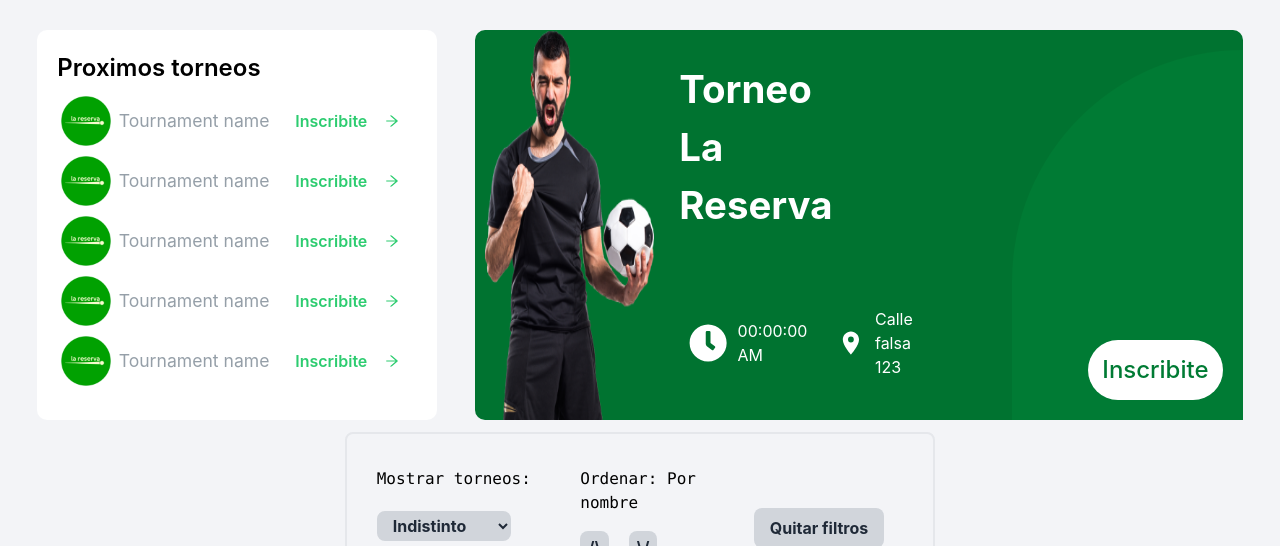
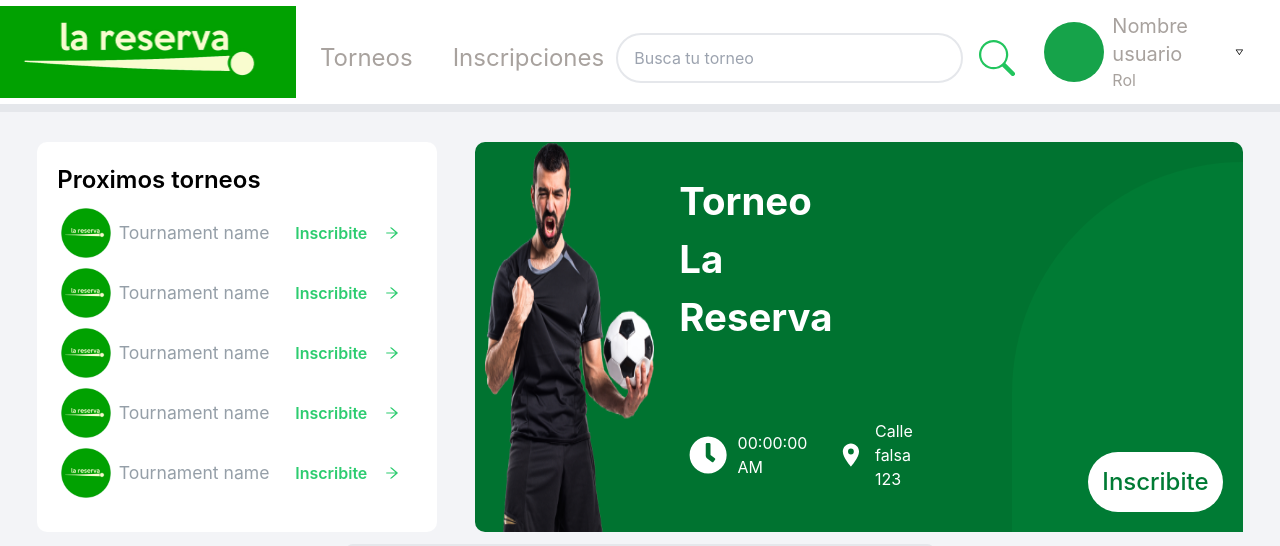
Before and after one commit to CristianLarrauri/Henry-LaReserva, a React (Create React App) app in the folder client/: page /home in a window 1280 px wide. Shown: the top 546 px of the page. Built offline with nearby package versions, Linux system fonts and the light colour scheme; no server answers; a web font is replaced by a local one.

Commit message:
Added styles to the nav

```diff
--- a/client/src/App.js
+++ b/client/src/App.js
@@ -5,7 +5,6 @@ import Home from './components/Home';
 import TeamInscription from './components/TeamInscription';
 import PlayerInscription from './components/PlayerInscription';
 import CreateTournament from './components/CreateTournament';
-import Nav from './components/Nav';
 
 
 import Error404 from './components/Error404';
@@ -14,7 +13,6 @@ function App() {
 	return (
 		<BrowserRouter>
 			<div>
-				{/* <Nav /> */}
 				<Switch>
 					<Route exact path="/" component={Landing} />
 					<Route exact path="/home" component={Home} />
--- a/client/src/components/Error404.jsx
+++ b/client/src/components/Error404.jsx
@@ -4,11 +4,12 @@ import notFoundImg from '../images/NotFound.png';
 import styles from '../styles/Error404.module.css';
 import Footer from '../components/Footer';
 import {IoIosArrowBack} from 'react-icons/io';
+import Nav from '../components/Nav';
 
 export default function Error404() {
   return (
     <div className = "bg-gray-100 flex flex-nowrap w-5/5 flex-col justify-between">
-
+    <Nav/>
     <button className={styles.btn}>
       <Link to="/home" className="flex justify-center items-center">
         <IoIosArrowBack/>
--- a/client/src/components/Home.jsx
+++ b/client/src/components/Home.jsx
@@ -11,6 +11,8 @@ import { useState } from 'react';
 import { useEffect } from 'react';
 import { useDispatch, useSelector } from 'react-redux';
 import { getAllTournaments } from '../redux/actions';
+import Nav from '../components/Nav';
+import {Link} from 'react-router-dom';
 
 
 export default function Home() {
@@ -27,6 +29,8 @@ export default function Home() {
 
 	return (
 		<div style={{width:'100%',minHeight:'100vh',display:'flex',flexDirection:'column',justifyContent:'space-between'}}>
+			<Nav/>
+
 			<div className={styles.mainWrapper}>
 				<div className={styles.upperContainer}>
 					<NextTournaments/>
@@ -57,7 +61,11 @@ export default function Home() {
 						<div className={styles.halfCircle}></div>
 
 						<div className={styles.btnContainer}>
-							<button>Inscribite</button>
+							<button>
+								<Link to='/inscription'>
+									Inscribite
+								</Link>
+							</button>
 						</div>
 					</div>
 				</div>
--- a/client/src/components/Nav.jsx
+++ b/client/src/components/Nav.jsx
@@ -1,118 +1,42 @@
 import { React, Fragment } from "react";
-import Logo from "../images/Logo.PNG";
+import Logo from "../images/LaReservaLogo.png";
 import SearchBar from "./SearchBar";
-import { Menu, Transition } from "@headlessui/react";
-import { ChevronDownIcon } from "@heroicons/react/20/solid";
 import { Link } from "react-router-dom";
-
-function classNames(...classes) {
-  return classes.filter(Boolean).join(" ");
-}
+import {BiDownArrow} from 'react-icons/bi';
 
 export default function Nav() {
   return (
-    <div className="border-2 justify-between flex items-center rounded-lg w-full h-20 bg-green-500 -z-10">
-      <Link to={"/home"} className="h-[95%] rounded-lg">
-        <img src={Logo} alt="La Reserva" className="h-[95%] rounded-lg" />
-      </Link>
-      <ul className="flex justify-between px-[20%]">
-        <Link to={"/home"}>
-          <li className="ml-3 flex py-5 text-2xl w-full justify-center rounded-lg px-4 font-mono shadow-sm hover:bg-gray-50 focus:outline-none focus:ring-2 focus:ring-indigo-500 focus:ring-offset-2 focus:ring-offset-gray-100 ">
-            Home
-          </li>
+    <div className="flex flex-col justify-between items-center w-full bg-white xl:flex-row border-b-8">
+      <div>
+        <Link to='/home'>
+          <img src={Logo} alt="logo.png"/>
         </Link>
-        <li className="ml-3 flex py-5 text-2xl w-full justify-center rounded-lg px-4 font-mono shadow-sm hover:bg-gray-50 focus:outline-none focus:ring-2 focus:ring-indigo-500 focus:ring-offset-2 focus:ring-offset-gray-100 ">
-          Contacto
-        </li>
-        <SearchBar />
-        <Menu
-          as="div"
-          className="ml-3 relative inline-block text-xl font-mono mr-5 py-3"
-        >
-          <div>
-            <Menu.Button className="flex py-2 text-2xl w-full justify-center rounded-lg  px-4 font-mono shadow-sm hover:bg-gray-50 focus:outline-none focus:ring-2 focus:ring-indigo-500 focus:ring-offset-2 focus:ring-offset-gray-100">
-              Torneos
-              <ChevronDownIcon
-                className="-mr-1 ml-5 h-5 w-5"
-                aria-hidden="true"
-              />
-            </Menu.Button>
-          </div>
+      </div>
 
-          <Transition
-            as={Fragment}
-            enter="transition ease-out duration-100"
-            enterFrom="transform opacity-0 scale-95"
-            enterTo="transform opacity-100 scale-100"
-            leave="transition ease-in duration-75"
-            leaveFrom="transform opacity-100 scale-100"
-            leaveTo="transform opacity-0 scale-95"
-          >
-            <Menu.Items className="absolute right-0 z-10 w-56 origin-top-right rounded-md bg-white shadow-lg ring-1 ring-black ring-opacity-5 focus:outline-none">
-              <div className="py-1">
-                <Menu.Item>
-                  {({ active }) => (
-                    <a
-                      href="#"
-                      className={classNames(
-                        active ? "bg-gray-100 text-gray-900" : "text-gray-700",
-                        "block px-4 py-2 text-sm"
-                      )}
-                    >
-                      FUTBOL 11
-                    </a>
-                  )}
-                </Menu.Item>
-                <Menu.Item>
-                  {({ active }) => (
-                    <a
-                      href="#"
-                      className={classNames(
-                        active ? "bg-gray-100 text-gray-900" : "text-gray-700",
-                        "block px-4 py-2 text-sm"
-                      )}
-                    >
-                      FUTBOL 7
-                    </a>
-                  )}
-                </Menu.Item>
-                <Menu.Item>
-                  {({ active }) => (
-                    <a
-                      href="#"
-                      className={classNames(
-                        active ? "bg-gray-100 text-gray-900" : "text-gray-700",
-                        "block px-4 py-2 text-sm"
-                      )}
-                    >
-                      FEMENINO
-                    </a>
-                  )}
-                </Menu.Item>
-                <form method="POST" action="#">
-                  <Menu.Item>
-                    {({ active }) => (
-                      <button
-                        type="submit"
-                        className={classNames(
-                          active
-                            ? "bg-gray-100 text-gray-900"
-                            : "text-gray-700",
-                          "block w-full px-4 py-2 text-left text-sm"
-                        )}
-                      ></button>
-                    )}
-                  </Menu.Item>
-                </form>
-              </div>
-            </Menu.Items>
-          </Transition>
-        </Menu>
-      </ul>
-      <ul className=" flex mr-[3%]">
-        <img src="" alt="IMGS" className="mr-4 py-1" />
-        <li className="text-2xl font-mono">User1210</li>
-      </ul>
+      <div className="w-9/12 flex justify-center ml-6 flex-wrap items-center xl:justify-between xl:flex-nowrap">
+
+        <div className="flex justify-between mt-3">
+          <Link to='/'className="text-stone-400 text-2xl mr-10 hover:text-green-500">Torneos</Link>
+          <Link to='/inscription'className="text-stone-400 text-2xl hover:text-green-500">Inscripciones</Link>
+        </div>
+
+        <SearchBar/>
+
+        <div className="flex items-center mt-3 mb-3 mr-6">
+          <Link to='/' className="min-w-[60px] h-[60px] rounded-full overflow-hidden mr-2 bg-green-600">
+
+          </Link>
+
+          <Link to='/' className="mr-10">
+            <h2 className="text-stone-400 text-xl">Nombre usuario</h2>
+            <p className="text-stone-400">Rol</p>
+          </Link>
+
+          <BiDownArrow className="mr-3"/>
+        </div>
+
+      </div>
+
     </div>
   );
 }
--- a/client/src/components/PlayerInscription.jsx
+++ b/client/src/components/PlayerInscription.jsx
@@ -1,9 +1,12 @@
 import React from 'react';
 import Footer from '../components/Footer';
+import Nav from '../components/Nav';
 
 export default function PlayerInscription() {
 	return (
 		<div style={{width:'100%',minHeight:'100vh',display:'flex',flexDirection:'column',justifyContent:'space-between'}}>
+			<Nav/>
+
 			<div>
 				<h1>NavBar</h1>
 				<h1>Nombre: del torneo</h1>
--- a/client/src/components/SearchBar.jsx
+++ b/client/src/components/SearchBar.jsx
@@ -2,10 +2,13 @@ import React from "react";
 import { useState } from "react";
 import { useDispatch } from "react-redux";
 import { searchTournaments } from "../redux/actions";
+import {BsSearch} from 'react-icons/bs';
 import Error404 from "./Error404";
+import popUpStyles from '../styles/PopUpStyles.module.css';
 
 export default function SearchBar() {
   const [name, setName] = useState("");
+  const [errorPopUp, setErrorPopUp] = useState(false);//Esto es para controlar el popUp
   const dispatch = useDispatch();
 
   function handleChange(e) {
@@ -16,7 +19,8 @@ export default function SearchBar() {
   function handleSubmit(e) {
     e.preventDefault();
     if (!name) {
-      return alert("Debes escribir algo"); //Usar un POP UP  ??
+      /* return alert("Debes escribir algo"); //Usar un POP UP  ?? */
+      setErrorPopUp(true);//Esto activa el popUp
     } else {
       dispatch(searchTournaments(name));
       console.log(name);
@@ -25,16 +29,27 @@ export default function SearchBar() {
   }
 
   return (
-    <div>
+    <div className="w-[600px] h-[50px] mr-3 ml-3 mt-3 flex items-center">
+
+      {/*Esta div es el popUp, esta siempre invisible a no ser que el estado "errorPopUp" sea true*/}
+      <div className={errorPopUp?popUpStyles.popUpOverlay:popUpStyles.popUpOverlay_hidden}>
+				<div className={errorPopUp?popUpStyles.popUp:popUpStyles.popUp_hidden}>
+					<h2>Error!</h2>
+					<p>Debes escribir algo.</p>
+					<button onClick={() => setErrorPopUp(false)} className={popUpStyles.okBtn}>Ok</button>{/*Este boton hace que el estado vuelva a faso, ocultado en popUp*/}
+				</div>
+			</div>
+
       <input
+        className="w-5/6 rounded-full h-full pl-4 border-2"
         type="text"
         name="search"
         placeholder="Busca tu torneo"
         value={name}
         onChange={(e) => handleChange(e)}
       />
-      <button type="submit" onClick={(e) => handleSubmit(e)}>
-        BUSCAR
+      <button className="h-full" type="submit" onClick={(e) => handleSubmit(e)}>
+        <BsSearch className="text-4xl text-green-500 ml-4 mr-4 hover:text-green-800"/>
       </button>
     </div>
   );
--- a/client/src/components/TeamInscription.jsx
+++ b/client/src/components/TeamInscription.jsx
@@ -2,10 +2,12 @@ import React from 'react';
 import { Link } from 'react-router-dom';
 import Footer from '../components/Footer';
 import styles from '../styles/TeamInscription.module.css';
+import Nav from '../components/Nav';
 
 export default function TeamInscription() {
 	return (
 		<div className={styles.mainWrapper}>
+			<Nav/>
 			<div className={styles.subMainWrapper}>
 				<h1>NavBar</h1>
 				<h2>Nombre del torneo</h2>
--- a/client/src/styles/Error404.module.css
+++ b/client/src/styles/Error404.module.css
@@ -8,6 +8,7 @@
     min-width: 200px;
     border-radius: 200px;
     margin: 20px;
+    margin-top: 150px;
     transition-duration: .4s;
     animation: btnEnter .8s ease-out forwards;
 }
--- /dev/null
+++ b/client/src/styles/PopUpStyles.module.css
@@ -0,0 +1,59 @@
+.popUpOverlay, .popUpOverlay_hidden{
+    position: fixed;
+    width: 100%;
+    min-height: 100vh;
+    background-color: rgba(255, 255, 255, .2);
+    backdrop-filter: blur(10px);
+    z-index: 100;
+    display: flex;
+    justify-content: center;
+    align-items: center;
+    opacity: 1;
+    top: 0;
+    left: 0;
+    transition-duration: .5s;
+}
+
+.popUpOverlay_hidden{
+    opacity: 0;
+    pointer-events: none;
+}
+
+.popUp_hidden{
+    opacity: 0;
+    pointer-events: none;
+}
+
+.popUp, .popUp_hidden{
+    background-color: #2DCC70;
+    width: 400px;
+    border-radius: 5px;
+    display: flex;
+    flex-direction: column;
+    align-items: center;
+    color: white;
+    transition-duration: 1s;
+}
+
+
+.popUp h2, .popUp_hidden h2{
+    font-size: 2em;
+    font-weight: 500;
+}
+
+.okBtn{
+    margin-top: 15px;
+    margin-bottom: 15px;
+    background-color: white;
+    color:#2DCC70;
+    width: 200px;
+    height: 60px;
+    font-weight: bolder;
+    border-radius: 60px;
+    transition-duration: .4s;
+}
+
+.okBtn:hover{
+    transition-duration: .4s;
+    transform: scale(1.1);
+}
```
Also changed, not shown: client/src/components/CreateTournament.jsx (+6 -3 lines), client/src/styles/CreateTournament.module.css (+2 -47 lines), client/src/images/LaReservaLogo.png (added), client/src/images/Logo.PNG (deleted).
